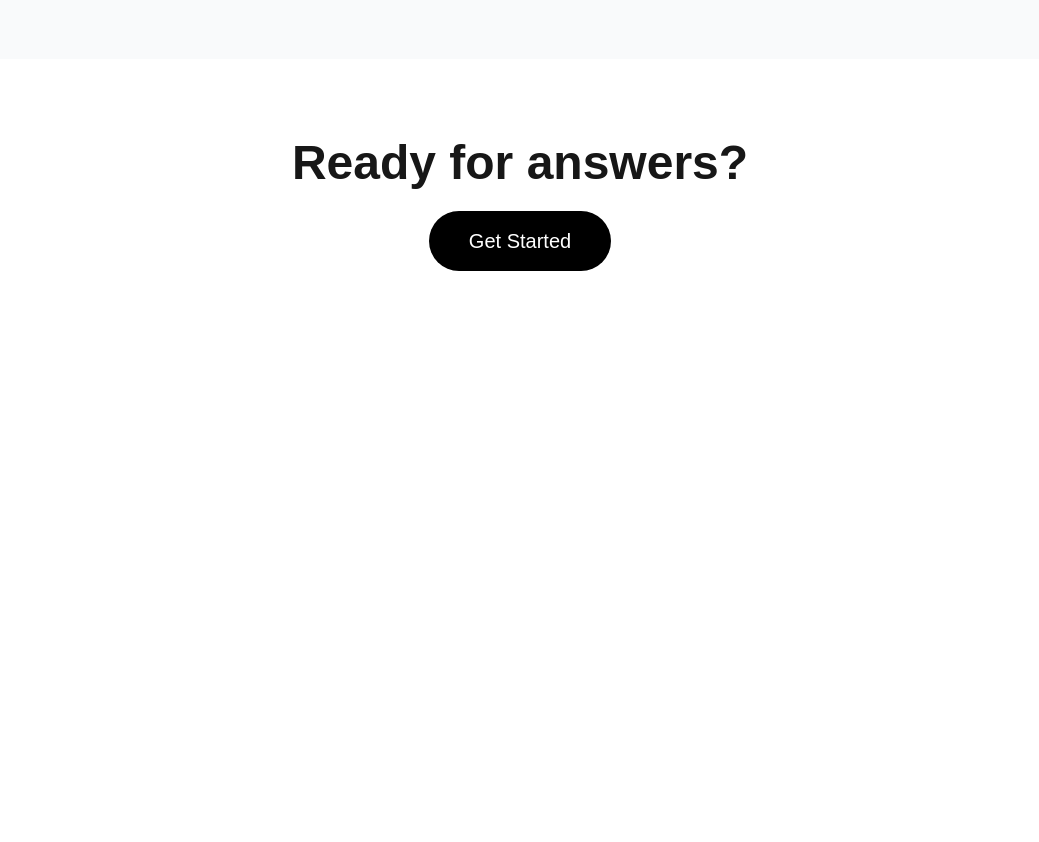
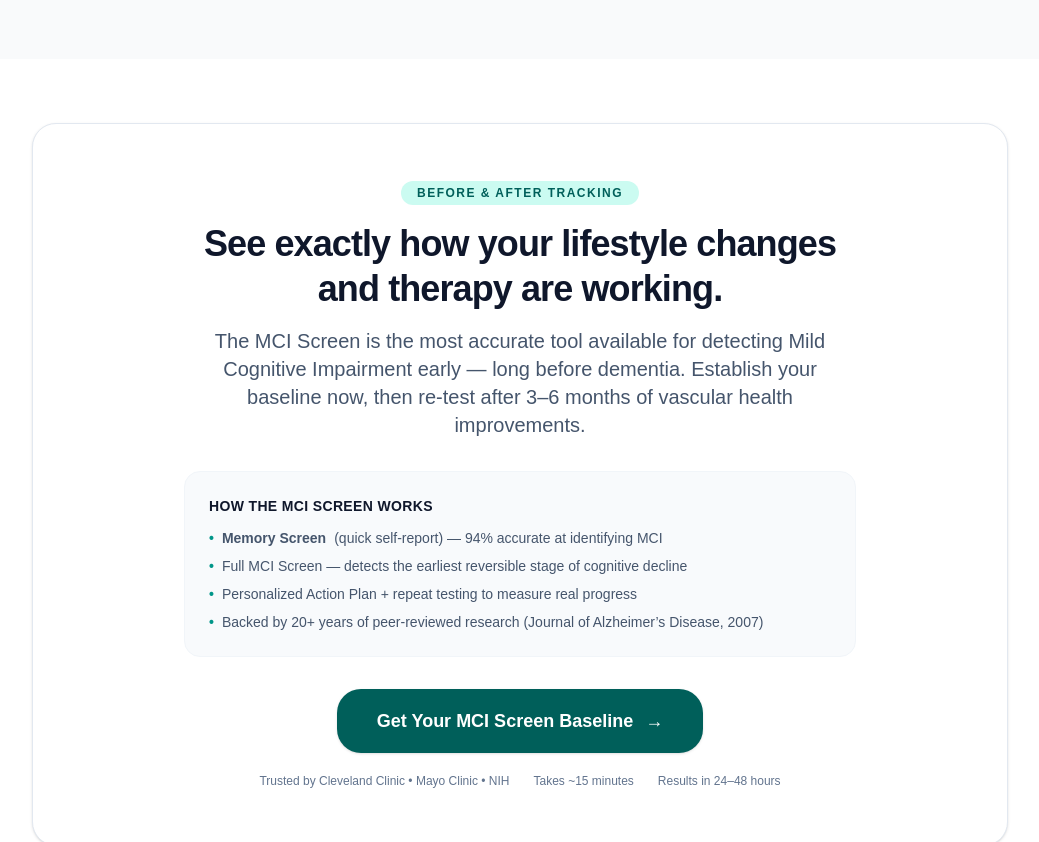
Before and after one commit to croomlawrence/vasculardementia.ai, a Next.js app: page / in a window 1280 px wide. Shown: the part 2240-3082 px from the top of the page, without its empty margins (120-1159 px from the left). Before the commit the page ends 2591 px from the top, so only its background shows below. Built offline with nearby package versions, Linux system fonts and the light colour scheme.

Commit message:
Add reusable MCIScreenCTA component + homepage integration

```diff
--- a/app/page.tsx
+++ b/app/page.tsx
@@ -1,3 +1,5 @@
+import MCIScreenCTA from '../components/MCIScreenCTA';
+
 export default function Home() {
   return (
     <main>
@@ -18,7 +20,7 @@
       </section>
 
       {/* How It Works */}
-      <section className="bg-gray-50 py-16">
+      <section id="how-it-works" className="bg-gray-50 py-16">
         <div className="max-w-6xl mx-auto px-6">
           <h2 className="text-4xl font-semibold text-center mb-12">3 Easy Steps</h2>
 
@@ -49,7 +51,7 @@
       </section>
 
       {/* What We Offer */}
-      <section className="max-w-6xl mx-auto px-6 py-20">
+      <section id="what-we-offer" className="max-w-6xl mx-auto px-6 py-20">
         <h2 className="text-4xl font-semibold text-center mb-12">Focused care for vascular dementia</h2>
 
         <div className="grid md:grid-cols-2 lg:grid-cols-3 gap-6">
@@ -97,6 +99,9 @@
         </div>
       </section>
 
+      {/* MCI Screen CTA - Prominent placement */}
+      <MCIScreenCTA />
+
       {/* Final CTA */}
       <section id="get-started" className="max-w-3xl mx-auto px-6 py-20 text-center">
         <h2 className="text-5xl font-semibold mb-6">Ready for answers?</h2>
--- /dev/null
+++ b/components/MCIScreenCTA.tsx
@@ -0,0 +1,54 @@
+import React from 'react';
+
+interface MCIScreenCTAProps {
+  variant?: 'default' | 'compact';
+}
+
+export default function MCIScreenCTA({ variant = 'default' }: MCIScreenCTAProps) {
+  return (
+    <div className="max-w-5xl mx-auto px-6 py-16">
+      <div className="bg-white border border-slate-200 rounded-3xl p-10 md:p-14 text-center shadow-sm">
+        <div className="max-w-2xl mx-auto">
+          <div className="inline-flex items-center gap-x-2 bg-teal-100 text-teal-800 px-4 py-1 rounded-full text-xs font-semibold tracking-[1.5px] mb-4">
+            BEFORE &amp; AFTER TRACKING
+          </div>
+
+          <h2 className="text-4xl font-semibold tracking-tight text-slate-900 mb-4 leading-tight">
+            See exactly how your lifestyle changes and therapy are working.
+          </h2>
+
+          <p className="text-xl text-slate-600 mb-8">
+            The MCI Screen is the most accurate tool available for detecting Mild Cognitive Impairment early —
+            long before dementia. Establish your baseline now, then re-test after 3–6 months of vascular health improvements.
+          </p>
+
+          <div className="bg-slate-50 border border-slate-100 rounded-2xl p-6 mb-8 text-left">
+            <div className="font-semibold text-slate-900 mb-3 text-sm tracking-wide">HOW THE MCI SCREEN WORKS</div>
+            <ul className="space-y-2 text-sm text-slate-600">
+              <li className="flex gap-x-2"><span className="text-teal-600 font-bold">•</span> <strong>Memory Screen</strong> (quick self-report) — 94% accurate at identifying MCI</li>
+              <li className="flex gap-x-2"><span className="text-teal-600 font-bold">•</span> Full MCI Screen — detects the earliest reversible stage of cognitive decline</li>
+              <li className="flex gap-x-2"><span className="text-teal-600 font-bold">•</span> Personalized Action Plan + repeat testing to measure real progress</li>
+              <li className="flex gap-x-2"><span className="text-teal-600 font-bold">•</span> Backed by 20+ years of peer-reviewed research (Journal of Alzheimer’s Disease, 2007)</li>
+            </ul>
+          </div>
+
+          <a
+            href="https://www.acurist.ca"
+            target="_blank"
+            rel="noopener noreferrer"
+            className="group inline-flex items-center justify-center gap-x-3 bg-teal-800 hover:bg-teal-900 active:bg-black transition-all text-white font-semibold text-lg px-10 py-4.5 rounded-3xl shadow-sm hover:shadow-md"
+          >
+            Get Your MCI Screen Baseline
+            <span className="group-hover:translate-x-0.5 transition-transform">→</span>
+          </a>
+
+          <div className="mt-5 flex flex-wrap justify-center gap-x-6 text-xs text-slate-500">
+            <div>Trusted by Cleveland Clinic • Mayo Clinic • NIH</div>
+            <div>Takes ~15 minutes</div>
+            <div>Results in 24–48 hours</div>
+          </div>
+        </div>
+      </div>
+    </div>
+  );
+}
```
